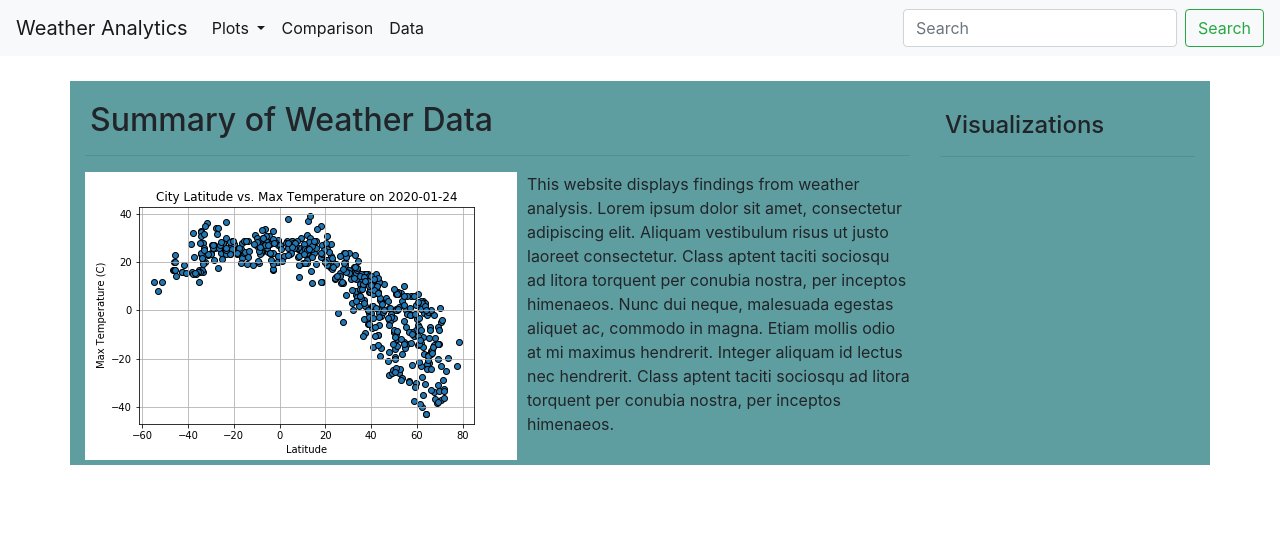
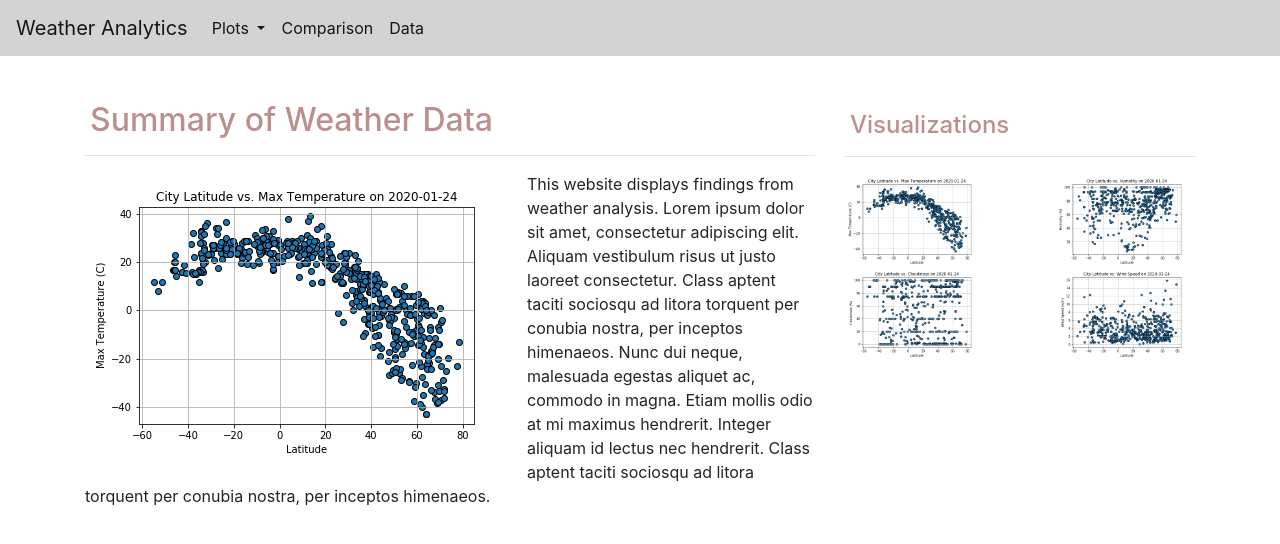
Before and after one commit to loryuen/web-design-challenge, a plain HTML site: page index.html in a window 1280 px wide. Drawn offline with nearby package versions, Linux system fonts and the light colour scheme.

Commit message:
landing pgae

```diff
--- a/index.html
+++ b/index.html
@@ -20,7 +20,7 @@
 <!-- body -->
 <body>
     <!-- navigation bar -->
-    <nav class="navbar navbar-expand-lg navbar-light bg-light">
+    <nav class="navbar navbar-expand-lg navbar-light" style="background-color: lightgray">
         <a class="navbar-brand" href="#">Weather Analytics</a>
         <button class="navbar-toggler" type="button" data-toggle="collapse" data-target="#navbarSupportedContent" aria-controls="navbarSupportedContent" aria-expanded="false" aria-label="Toggle navigation">
           <span class="navbar-toggler-icon"></span>
@@ -49,11 +49,6 @@
               <a class="nav-link active" href="#">Data</a>
             </li>
           </ul>
-          <!-- Search bar -->
-          <form class="form-inline my-2 my-lg-0">
-            <input class="form-control mr-sm-2" type="search" placeholder="Search" aria-label="Search">
-            <button class="btn btn-outline-success my-2 my-sm-0" type="submit">Search</button>
-          </form>
         </div>
       </nav>
 
@@ -66,7 +61,7 @@
         <div class="row">
 
             <!-- main content of landing page -->
-            <div class="col-md-9 background-main">
+            <div class="col-md-8 background-main">
                 <!-- main box -->
                 <h2 class="main title-main">Summary of Weather Data</h2>
                 <hr>
@@ -77,11 +72,36 @@
             </div>
 
             <!-- side content of landing page -->
-            <div class="col-6 col-md-3 background-side">
+            <div class="col-6 col-md-4 background-side">
                 <!-- side box -->
                 <h4 class="side title-side">Visualizations</h4>
                 <hr>
+                <!-- buttons for each of the 4 graphs -->
+                <div>
+                    <a href="#">
+                        <img class="plot-side" id="plot-side-1" src="assets/plots/01_Temp.png" alt="Lat vs Max Temp Plot">
+                    </a>
+                    <!-- <figcaption class="caption"><em>Maximum Temperature</em></figcaption> -->
+                </div>
+                <div>
+                    <a href="#">
+                        <img class="plot-side" id="plot-side-2" src="assets/plots/02_Humidity.png" alt="Lat vs Humidity Plot">
+                    </a>
+                    <!-- <figcaption class="caption"><em>Humidity</em></figcaption> -->
+                </div>
 
+                <div>
+                    <a href="#">
+                        <img class="plot-side" id="plot-side-3" src="assets/plots/03_Cloudiness.png" alt="Lat vs Cloudiness Plot">
+                    </a>
+                    <!-- <figcaption class="caption"><em>Cloudiness</em></figcaption> -->
+
+                    <a href="#">
+                        <img class="plot-side" id="plot-side-4" src="assets/plots/04_Windspeed.png" alt="Lat vs Max Windspeed Plot">
+                    </a>
+                    <!-- <figcaption class="caption"><em>Windspeed</em></figcaption> -->
+
+                </div>
             </div>
           </div>
 
--- a/style.css
+++ b/style.css
@@ -1,28 +1,74 @@
 /* boxes*/
+
 
 .title-main {
     padding-top: 20px;
     padding-left: 5px;
+    color: rosybrown;
     }
 
 .title-side {
     padding-top: 30px;
     padding-left: 5px;
+    color: rosybrown;
     }
 
 .spacer {
     padding: 25px 0 0 0;
 }
 
-.background-main {
+/*.background-main {
     background: cadetblue}
 
 .background-side {
-    background: cadetblue}
+    background: cadetblue}*/
 
 #plot-main {
     float: left;
     padding-right: 10px;
     padding-bottom: 5px;}
 
-/* height: auto; width: 23% and 45% for smaller screens for visualization side panel*/
+#plot-side-1 {
+    display: inline-block;
+    float: left;
+    width: 40%;
+    height: auto;
+}
+
+#plot-side-2 {
+    display: inline-block;
+    float: right;
+    width: 40%;
+    height: auto;
+}
+
+#plot-side-3 {
+    display: inline-block;
+    float: left;
+    width: 40%;
+    height: auto;
+}
+
+#plot-side-4 {
+    display: inline-block;
+    float: right;
+    width: 40%;
+    height: auto;
+}
+
+.caption {
+    font-size: 10px;
+    padding-bottom: 8px;}
+
+
+
+
+
+@media screen and (max-width: 480pax) {
+    .col-side {
+     flex: 100%;
+     max-width: 100%;
+
+}
+
+/* height: auto; width: 23% and 45% for smaller screens for visualization side panel, inline*/
```
